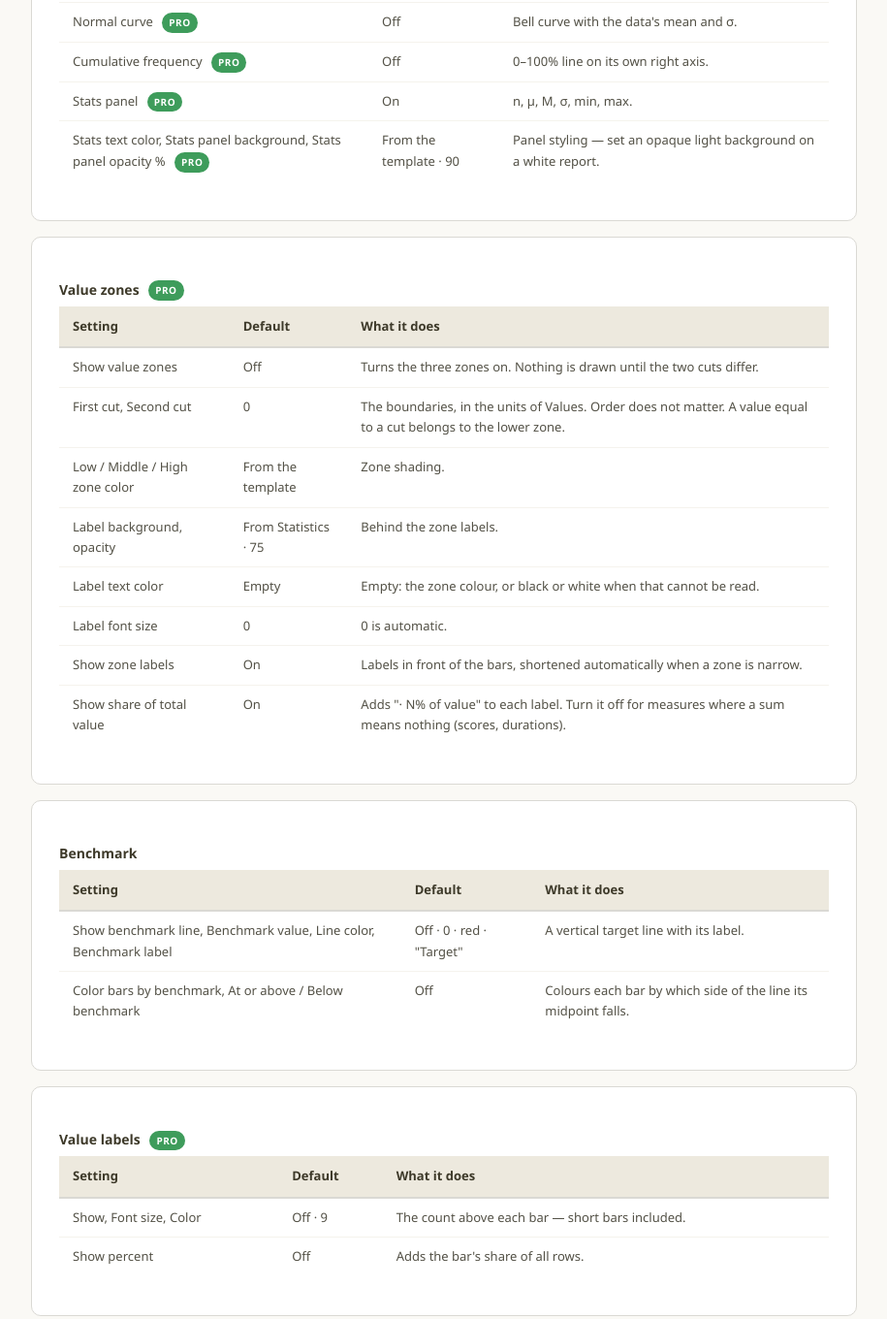
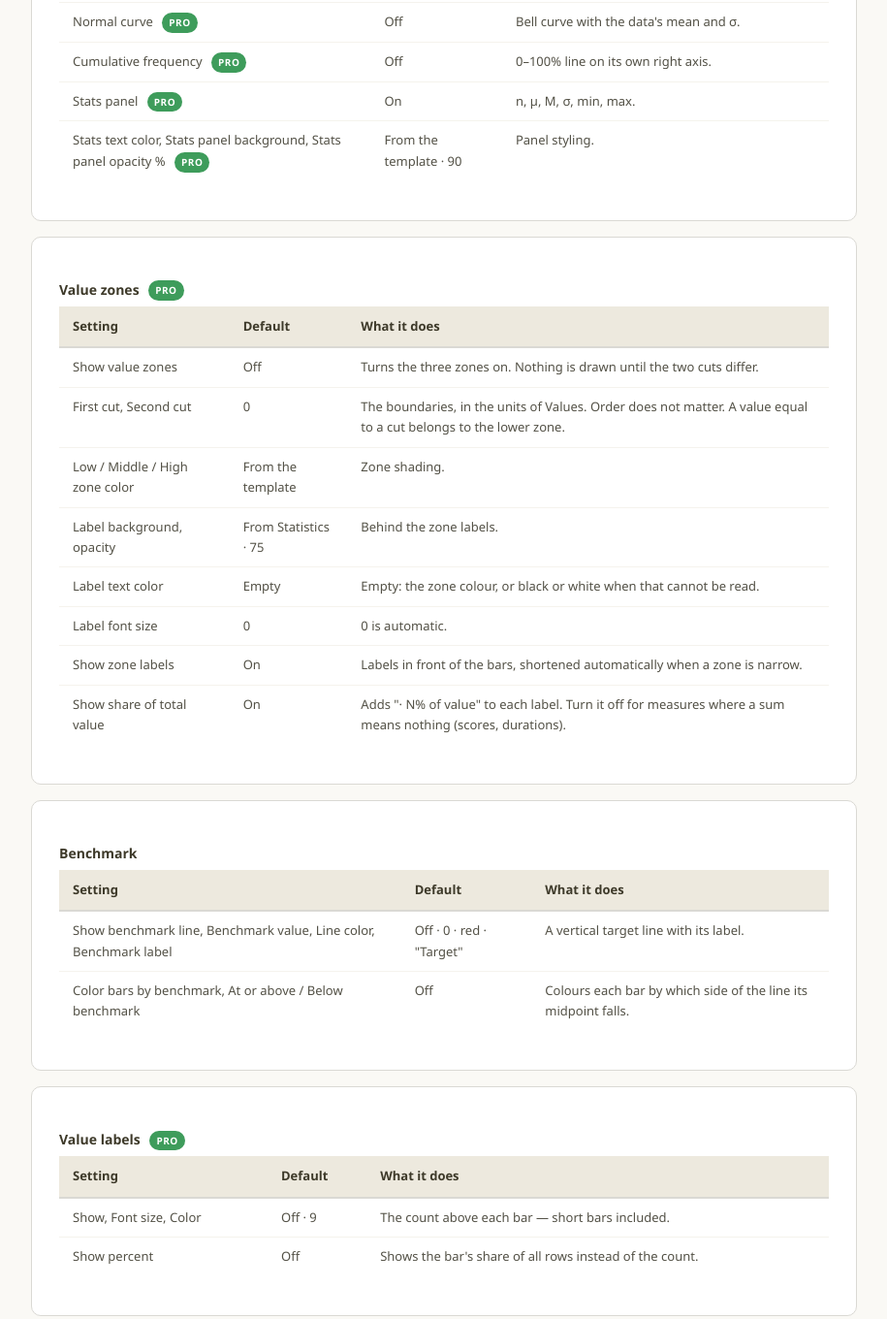
Before and after one commit to tinocallarisa-web/histogram-pro, a website: page docs/support.html in a window 1280 px wide. Shown: the part 5237-6597 px from the top of the page at 97% size, without its empty margins (182-1097 px from the left). Drawn offline with Linux system fonts and the light colour scheme.

Commit message:
Histogram 1.5: últimos textos de la revisión
Co-Authored-By: Claude Opus 5.5 <noreply@anthropic.com>

```diff
--- a/docs/support.html
+++ b/docs/support.html
@@ -338,7 +338,7 @@
       <tr><td>Normal curve <span class="badge badge-pro">Pro</span></td><td>Off</td><td>Bell curve with the data's mean and σ.</td></tr>
       <tr><td>Cumulative frequency <span class="badge badge-pro">Pro</span></td><td>Off</td><td>0–100% line on its own right axis.</td></tr>
       <tr><td>Stats panel <span class="badge badge-pro">Pro</span></td><td>On</td><td>n, μ, M, σ, min, max.</td></tr>
-      <tr><td>Stats text color, Stats panel background, Stats panel opacity % <span class="badge badge-pro">Pro</span></td><td>From the template · 90</td><td>Panel styling — set an opaque light background on a white report.</td></tr>
+      <tr><td>Stats text color, Stats panel background, Stats panel opacity % <span class="badge badge-pro">Pro</span></td><td>From the template · 90</td><td>Panel styling.</td></tr>
     </table>
   </div>
 
@@ -371,7 +371,7 @@
     <table>
       <tr><th>Setting</th><th>Default</th><th>What it does</th></tr>
       <tr><td>Show, Font size, Color</td><td>Off · 9</td><td>The count above each bar — short bars included.</td></tr>
-      <tr><td>Show percent</td><td>Off</td><td>Adds the bar's share of all rows.</td></tr>
+      <tr><td>Show percent</td><td>Off</td><td>Shows the bar's share of all rows instead of the count.</td></tr>
     </table>
   </div>
 
```
Also changed, not shown: README.md.
